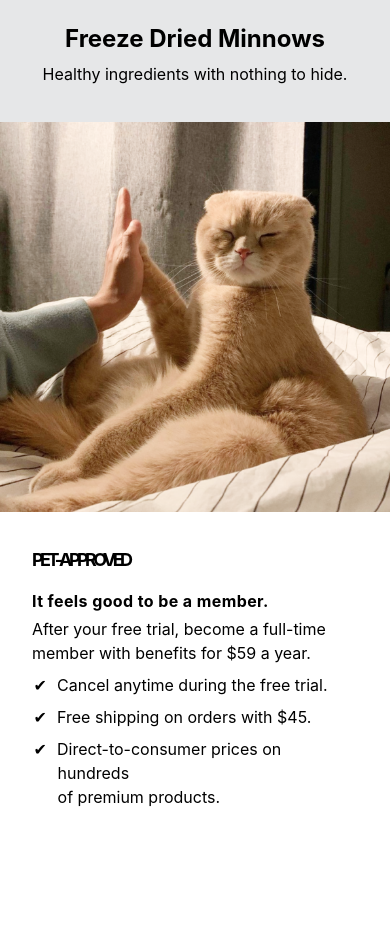
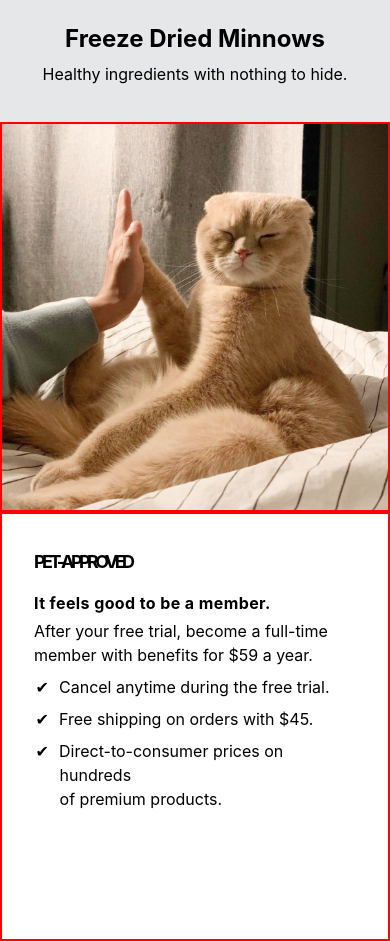
Before and after one commit to speedy012/goods, a React (Create React App) app: page / in a window 390 px wide. Shown: the part 1400-2341 px from the top of the page. Before the commit the page ends 2241 px from the top, so only its background shows below. Built offline with nearby package versions, Linux system fonts and the light colour scheme.

Commit message:
3rd comp style edits

```diff
--- a/src/Components/Bottom.js
+++ b/src/Components/Bottom.js
@@ -19,7 +19,7 @@ function Bottom() {
         <ul className="mr-4">
           <li className="li2 mt-4">Cancel anytime during the free trial.</li>
           <li className="li2 mt-4">Free shipping on orders with $45.</li>
-          <li className="lt li2 mt-4">
+          <li className="li2 mt-4 mb-24">
             Direct-to-consumer prices on <br className="br2" />
             hundreds <br className="br1 hidden" /> of premium products.
           </li>
--- a/src/index.css
+++ b/src/index.css
@@ -46,6 +46,8 @@ code {
   padding-left: 1.6em;
   text-indent: -1.5em;
 }
+
+
 
 
 @media screen and (max-width:428px) {
@@ -145,6 +147,7 @@ code {
 
 /*--- image --- */
 .bottom div {
+  border: 2px solid red;
   width: 100%;
   height:100%;
 }
```
